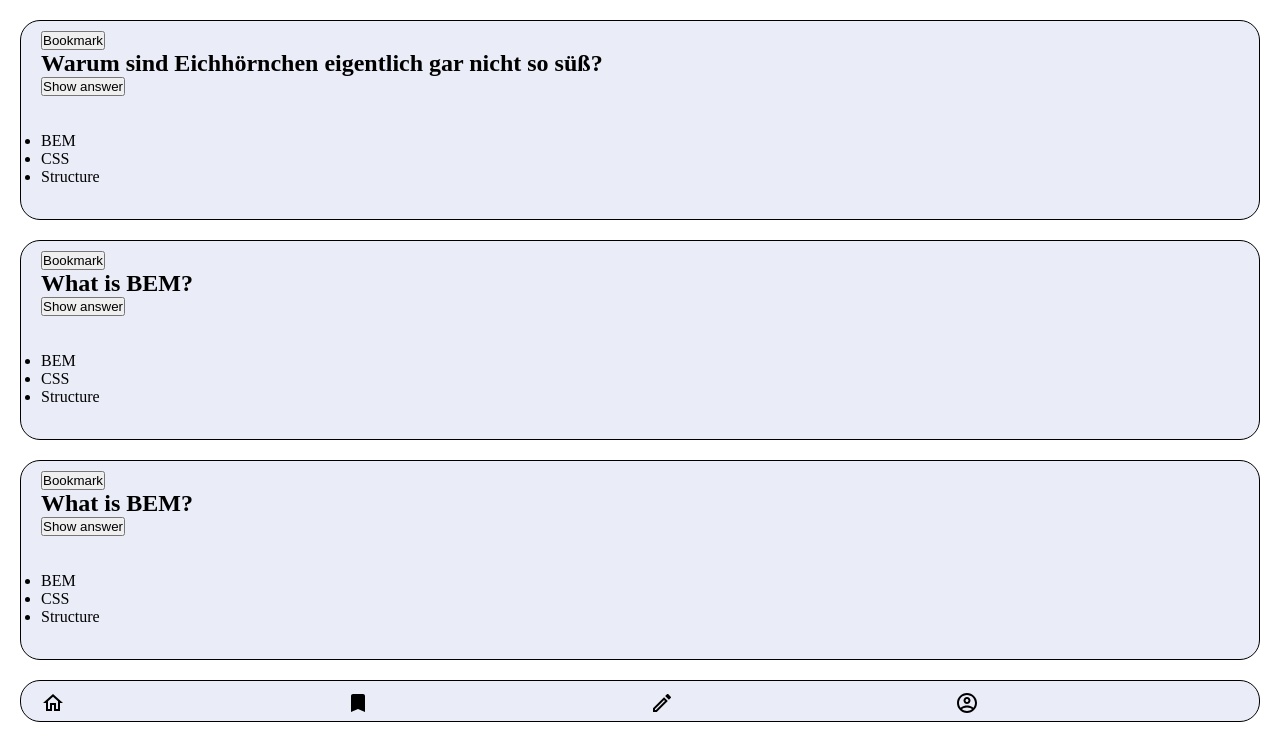
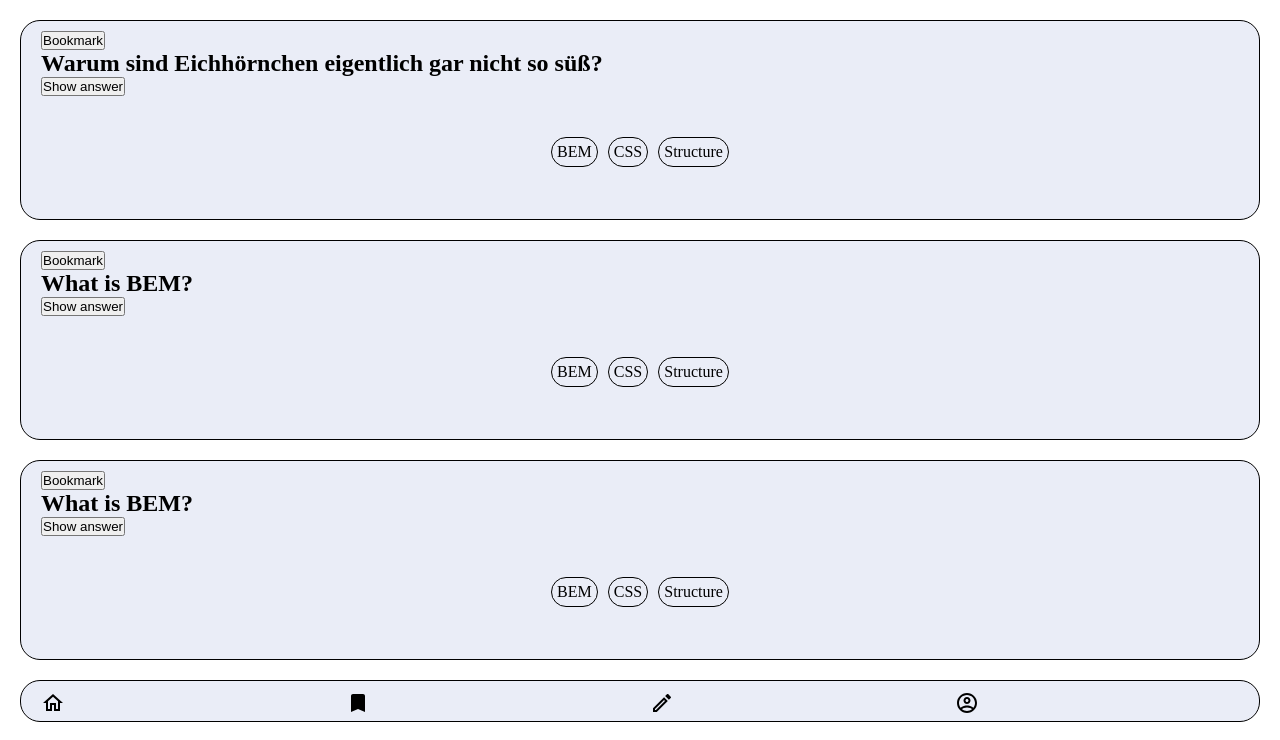
Before and after one commit to falkkreimeier/quiz-app1, a website built with Vite: page index.html in a window 1280 px wide. Shown: the part 60-800 px from the top of the page. Built offline with nearby package versions, Linux system fonts and the light colour scheme.

Commit message:
add tag buttos

```diff
--- /dev/null
+++ b/CSS/components/tags.css
@@ -0,0 +1,12 @@
+.tags {
+    display: flex;
+    justify-content: center;
+}
+
+.tags__item {
+    display: inline-block;
+    border: 1px solid black;
+    border-radius: 20px;
+    padding: 5px;
+    margin: 5px;
+}
--- a/CSS/style.css
+++ b/CSS/style.css
@@ -1,3 +1,4 @@
 @import '_base.css';
 @import './components/card.css';
-@import './components/footer.css'
+@import './components/footer.css';
+@import './components/tags.css'
```
